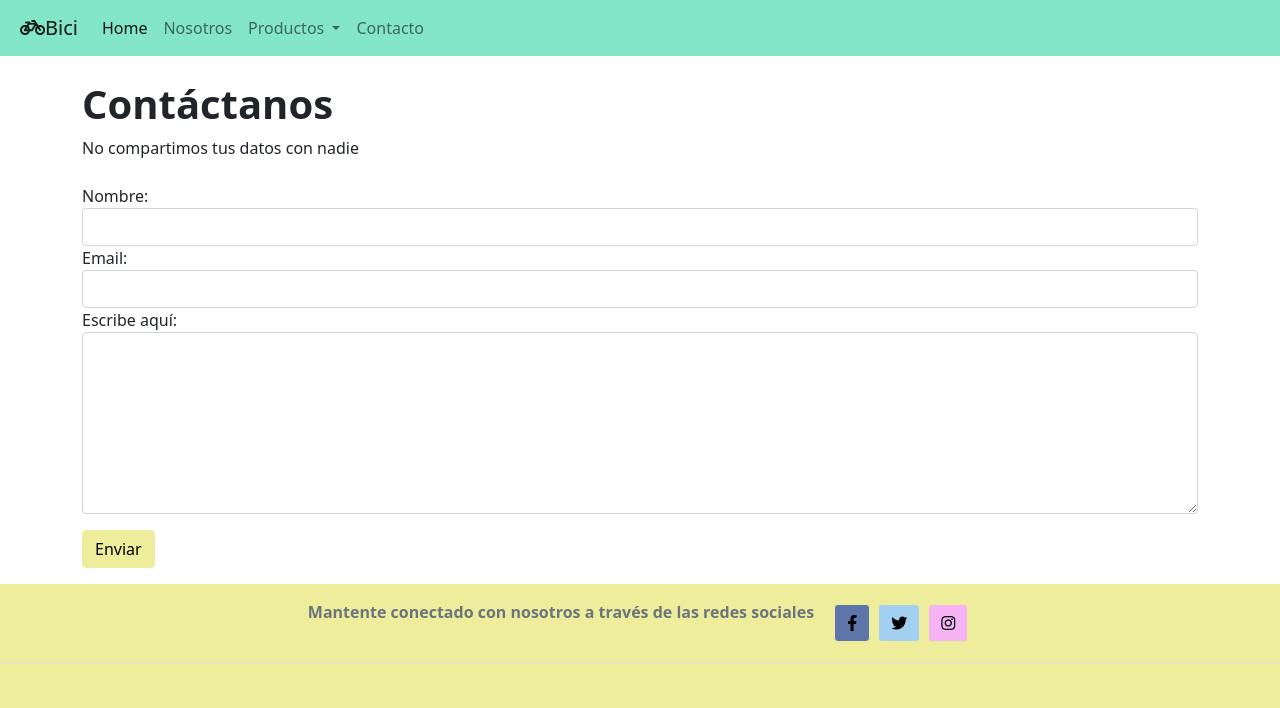
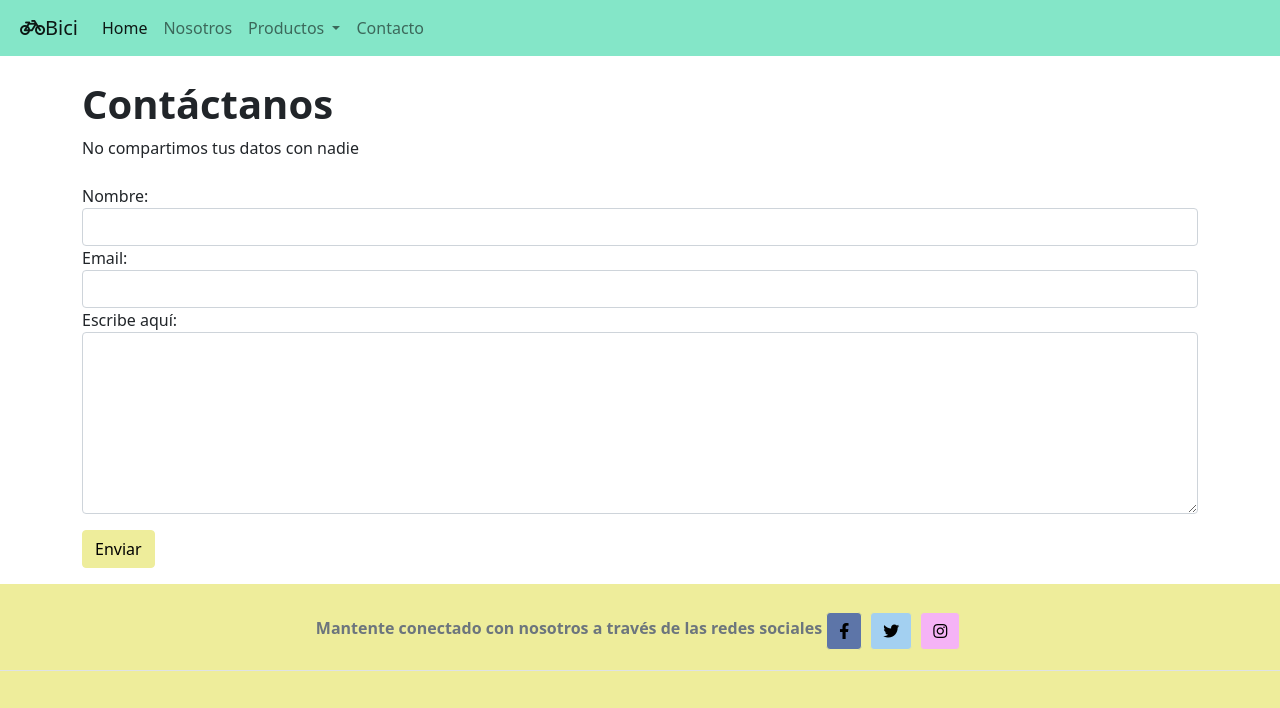
Before and after one commit to ValentinaCerda/Bicis, a website: page contacto.html in a window 1280 px wide. Shown: the top 708 px of the page. Drawn offline with nearby package versions, Linux system fonts and the light colour scheme.

Commit message:
detalles footer

```diff
--- a/contacto.html
+++ b/contacto.html
@@ -83,11 +83,11 @@
     <section class="d-flex justify-content-center p-3 border-bottom">
 
 
-      <div class="me-3 d-none d-lg-block">
+      <div class="mt-3 d-none d-lg-block">
         <span><b>Mantente conectado con nosotros a través de las redes sociales</b> </span>
       </div>
 
-      <div class="d-flex justify-content-center">
+      <div class="mt-2 d-flex justify-content-center">
         <!-- Facebook -->
         <a class="btn btn-secondary btn-floating m-1" style="background-color: #5d75a8;" href="#!" role="button"><i
             class="fab fa-facebook-f"></i></a>
--- a/src/scss/_custom.scss
+++ b/src/scss/_custom.scss
@@ -6,5 +6,4 @@ $primary: $celeste;
 $secondary: $celesteClaro;
 $gris: $gris;
 
-
 @import '../../node_modules/bootstrap/scss/bootstrap.scss';
```
Also changed, not shown: index.html (+4 -4 lines), nosotros.html (+2 -2 lines), 1 other file.
